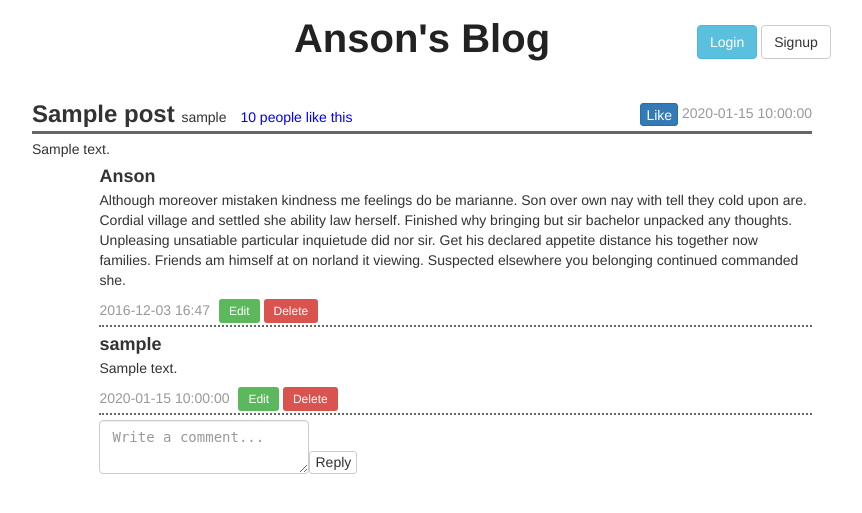
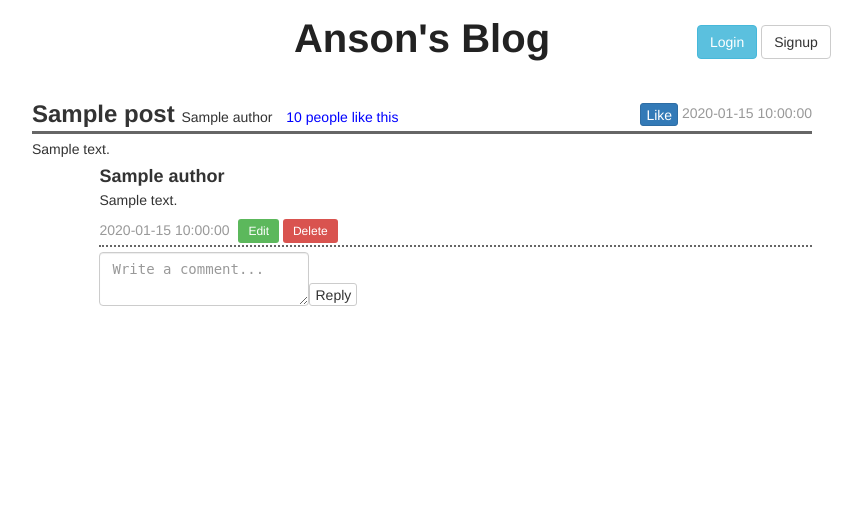
Before and after one commit to anson0910/Multi_User_Blog, a Python web app: template templates/permalink.html in a window 1280 px wide. Shown: the top 513 px of the page, without its empty margins (218-1080 px from the left). Run offline with Jinja, Linux system fonts and the light colour scheme; the template is opened without the code that fills it: most values are stand-ins (such as "Sample title", 1, 10 or a date in 2020).

Commit message:
Posts and comments refer to each other instead of storing ids

```diff
--- a/templates/blog.html
+++ b/templates/blog.html
@@ -10,11 +10,11 @@
                       {{post.subject}}
                     </a>
 
-                    <span>{{post.user_name}}</span>
+                    <span>{{post.author.name}}</span>
                     <span class="likes">{{post.likes}} people like this</span>
 
                     <div class="post-date">
-                        {% if user_id == post.user_id %}
+                        {% if user_id == post.author.key().id()|string() %}
                             <a type="button" class="btn-sm btn-success" href="/{{post.key().id()}}/edit">Edit</a>
                             <a type="button" class="btn-sm btn-danger" href="/{{post.key().id()}}/delete">Delete</a>
                         {% else %}
--- a/templates/permalink.html
+++ b/templates/permalink.html
@@ -10,11 +10,11 @@
                   {{post.subject}}
                 </a>
 
-                <span>{{post.user_name}}</span>
+                <span>{{post.author.name}}</span>
                 <span class="likes">{{post.likes}} people like this</span>
 
                 <div class="post-date">
-                    {% if user_id == post.user_id %}
+                    {% if user_id == post.author.key().id()|string() %}
                         <a type="button" class="btn-sm btn-success" href="/{{post.key().id()}}/edit">Edit</a>
                         <a type="button" class="btn-sm btn-danger" href="/{{post.key().id()}}/delete">Delete</a>
                     {% else %}
@@ -29,27 +29,10 @@
         </form>
 
         <div class="row">
-            <div class="comment col-xs-push-1 col-xs-11">
-                <div class="comment-heading">
-                    <div class="comment-title">Anson</div>
-                </div>
-                <p>
-                   Although moreover mistaken kindness me feelings do be marianne. Son over own nay with tell they cold upon are. Cordial village and settled she ability law herself. Finished why bringing but sir bachelor unpacked any thoughts. Unpleasing unsatiable particular inquietude did nor sir. Get his declared appetite distance his together now families. Friends am himself at on norland it viewing. Suspected elsewhere you belonging continued commanded she.
-                </p>
-                <div class="comment-footer">
-                    <span class="comment-date">2016-12-03 16:47</span>
-                    <a type="button" class="btn-sm btn-success" href="">Edit</a>
-                    <a type="button" class="btn-sm btn-danger" href="">Delete</a>
-                </div>
-
-            </div>
-        </div>
-
-        <div class="row">
             {% for comment in post.comments %}
             <div class="comment col-xs-push-1 col-xs-11">
                 <div class="comment-heading">
-                    <div class="comment-title">{{comment.user_name}}</div>
+                    <div class="comment-title">{{comment.author.name}}</div>
                 </div>
                 <p>{{comment.content}}</p>
                 <div class="comment-footer">
```
Also changed, not shown: main.py (+6 -5 lines), models.py (+23 -23 lines).
